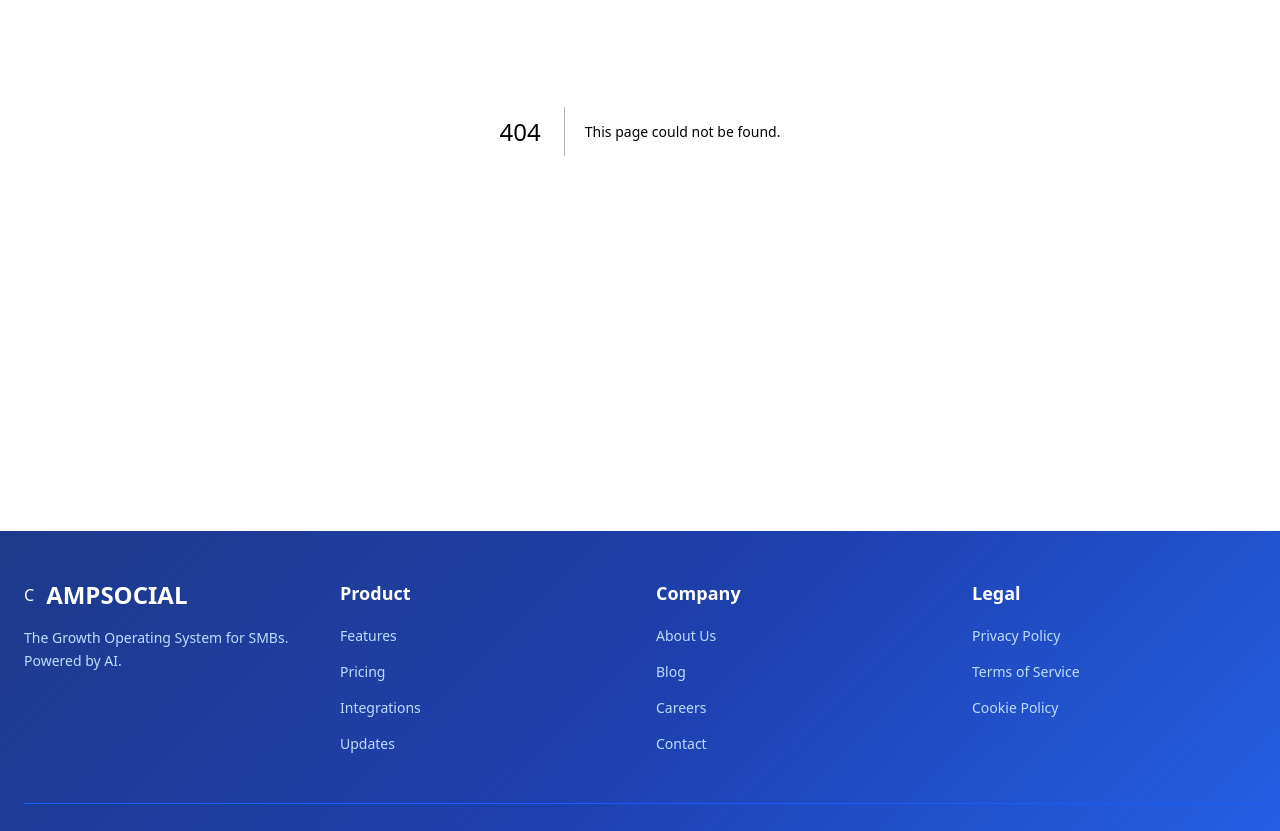
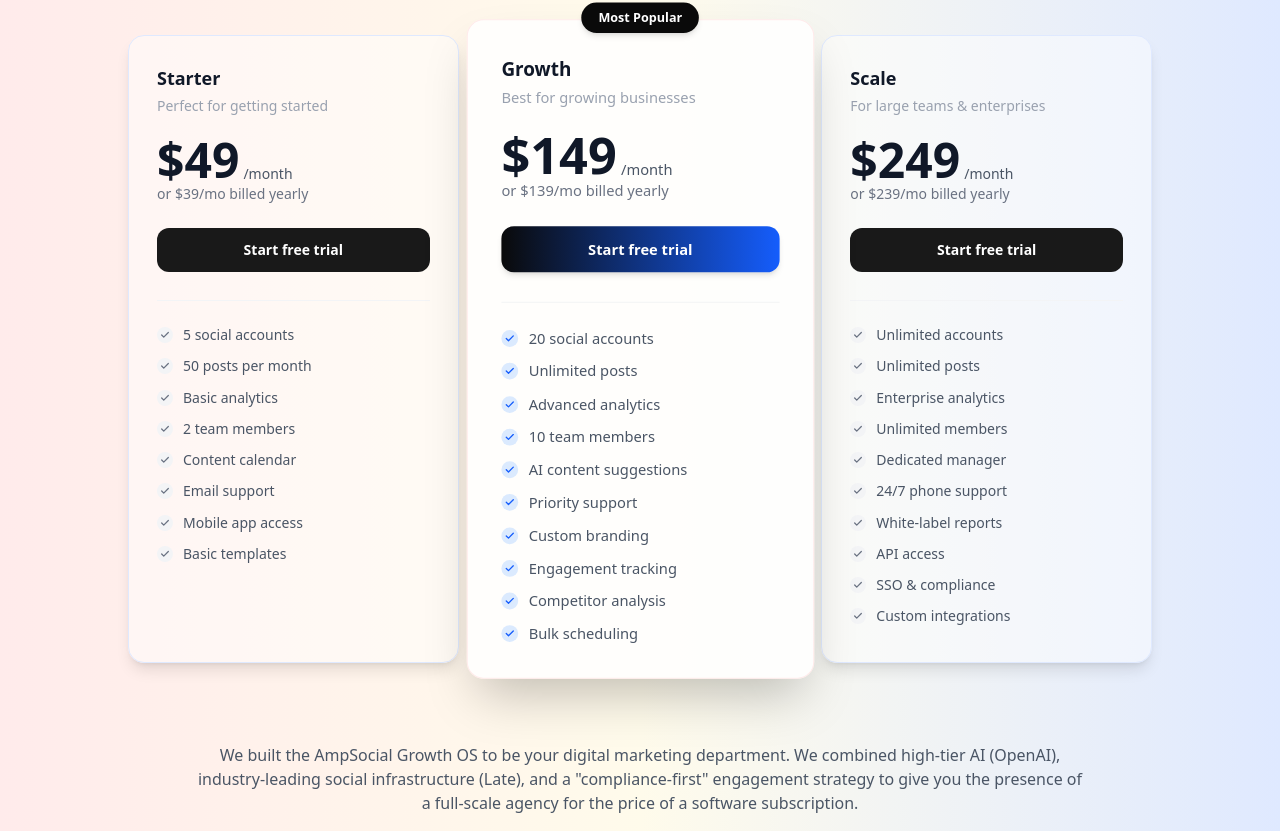
Before and after one commit to sparktechagency/autopilot-social-website, a Next.js app: page /pricing in a window 1280 px wide. Before the commit this address had no page. Shown: the part 269-1100 px from the top of the page. Built offline with nearby package versions, Linux system fonts and the light colour scheme.

Commit message:
Added Pricing Page

```diff
--- /dev/null
+++ b/src/app/(InfoPages)/pricing/page.tsx
@@ -0,0 +1,18 @@
+import Pricing from "@/components/Shared/Pricing";
+import SuperchargeCTA from "@/components/Shared/SuperCharge";
+
+export default function page() {
+  return (
+    <div className="py-10 sm:py-20 px-2">
+      <Pricing />
+      <p className="max-w-sm sm:max-w-4xl mx-auto text-start sm:text-center text-[#4A5565]">
+        We built the AmpSocial Growth OS to be your digital marketing
+        department. We combined high-tier AI (OpenAI), industry-leading social
+        infrastructure (Late), and a &quot;compliance-first&quot; engagement
+        strategy to give you the presence of a full-scale agency for the price
+        of a software subscription.
+      </p>
+      <SuperchargeCTA />
+    </div>
+  );
+}
--- a/src/components/Shared/Pricing.tsx
+++ b/src/components/Shared/Pricing.tsx
@@ -93,7 +93,7 @@
       </div>
 
       {/* Cards Grid */}
-      <div className="grid grid-cols-1 md:grid-cols-3 gap-6 w-full max-w-5xl items-stretch">
+      <div className="grid grid-cols-1 md:grid-cols-3 gap-4 w-full max-w-5xl items-stretch">
         {plans.map((plan) => (
           <div
             key={plan.name}
@@ -128,7 +128,7 @@
 
             {/* Price */}
             <div className="flex items-end gap-1">
-              <span className="text-5xl font-bold text-[#101828] leading-none">
+              <span className="text-2xl sm:text-3xl lg:text-5xl font-bold text-[#101828] leading-none">
                 ${plan.price.monthly}
               </span>
               <span className="text-[#4A5565] text-sm ">
```
